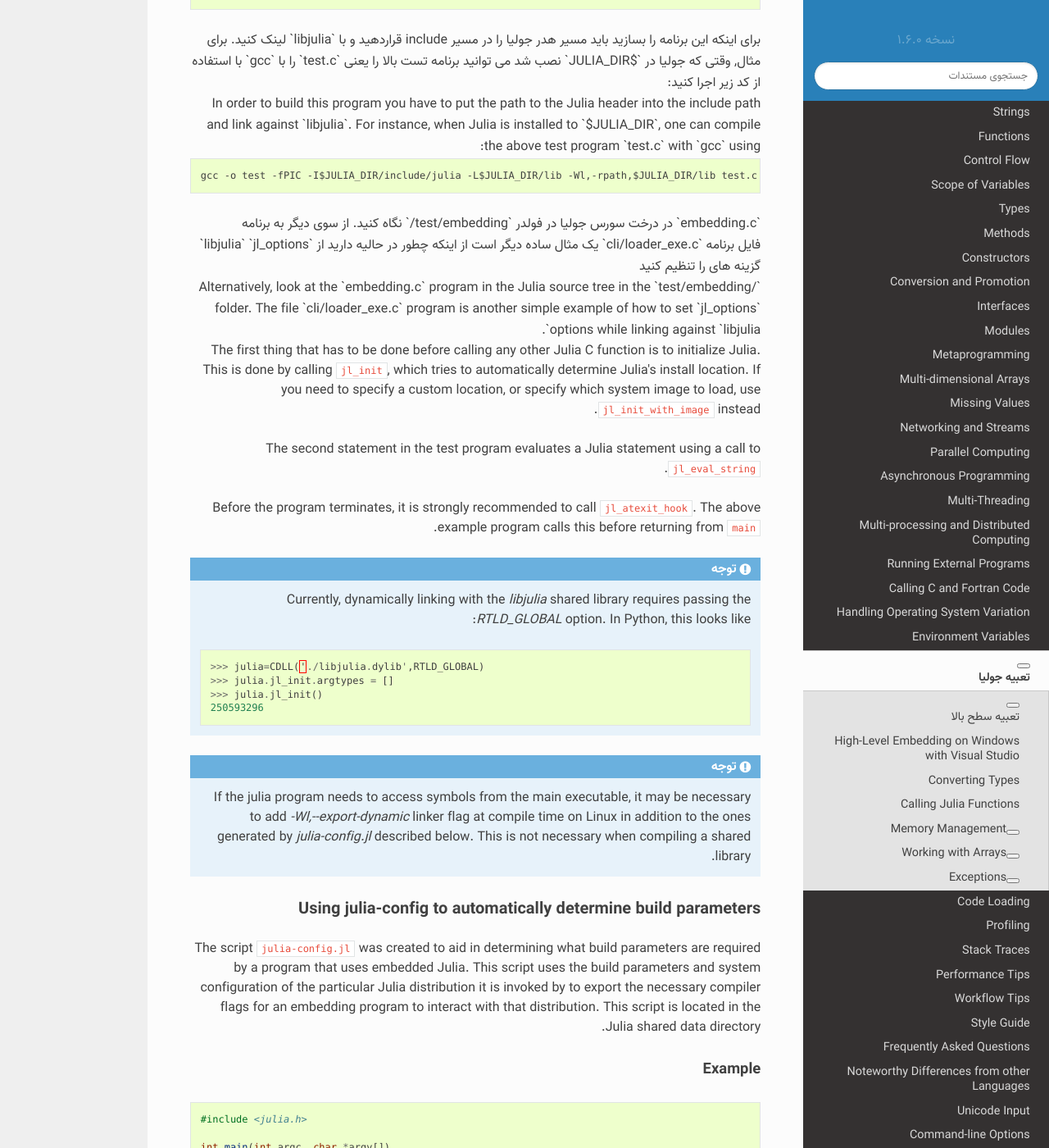
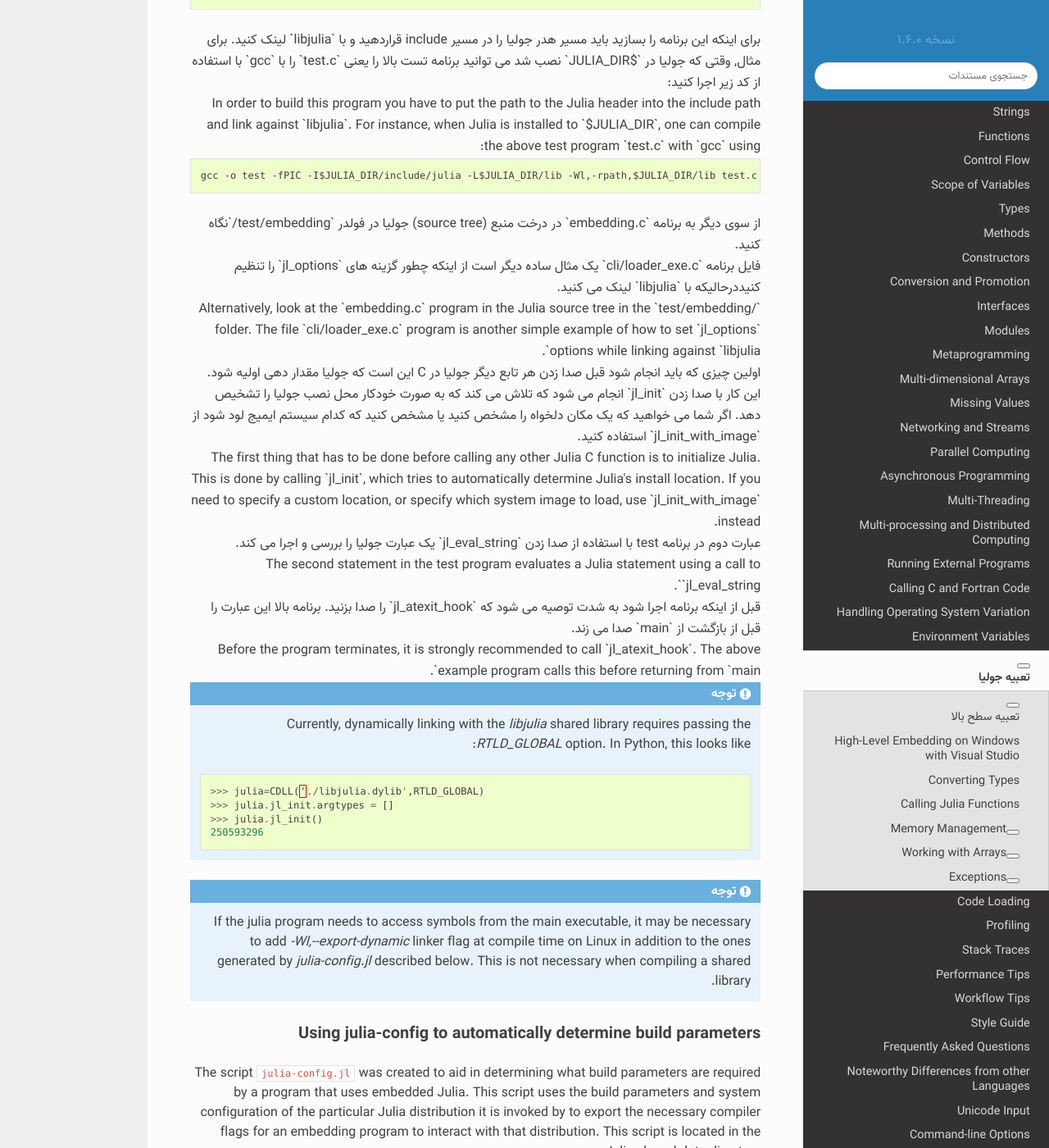
Before and after one commit to AppliedLinearAlgebra-Sharif/julia-docs, a Sphinx documentation site: the page built from docs/manual/embedding.md, in a window 1280 px wide and 1400 px high, scrolled down 1412 px. Shown: the whole window at 82% size. Built offline with Sphinx 7.4.7 and the Read the Docs theme 2.0.0, drawn with Linux system fonts in a browser that asks for light colours; pages that are not in the unit, such as notebooks, are missing from menus.

Commit message:
Update embedding.md

````diff
--- a/docs/manual/embedding.md
+++ b/docs/manual/embedding.md
@@ -56,25 +56,29 @@ the above test program `test.c` with `gcc` using:
 ```
 gcc -o test -fPIC -I$JULIA_DIR/include/julia -L$JULIA_DIR/lib -Wl,-rpath,$JULIA_DIR/lib test.c -ljulia
 ```
- <div dir="rtl"> `embedding.c` در درخت سورس جولیا در فولدر `test/embedding/` نگاه کنید. از سوی دیگر به برنامه   </div>
-  <div dir="rtl"> فایل برنامه `cli/loader_exe.c` یک مثال ساده دیگر است از اینکه چطور در حالیه دارید از `libjulia` `jl_options`  گزینه های را تنظیم کنید</div>
+<div dir="rtl"> از سوی دیگر به برنامه `embedding.c` در درخت منبع (source tree) جولیا در فولدر `test/embedding/`نگاه کنید.</div>
+<div dir="rtl">  فایل برنامه `cli/loader_exe.c` یک مثال ساده دیگر است از اینکه چطور گزینه های `jl_options` را تنظیم کنیددرحالیکه با `libjulia` لینک می کنید.</div>
 Alternatively, look at the `embedding.c` program in the Julia source tree in the `test/embedding/` folder.
 The file `cli/loader_exe.c` program is another simple example of how to set `jl_options` options while
 linking against `libjulia`.
 
+<div dir="rtl"> اولین چیزی که باید انجام شود قبل صدا زدن هر تابع دیگر جولیا در C این است که جولیا مقدار دهی اولیه شود. این کار با صدا زدن `jl_init` انجام می شود که تلاش می کند که به صورت خودکار محل نصب جولیا را تشخیص دهد. اگر شما می خواهید که یک مکان دلخواه را مشخص کنید یا مشخص کنید که کدام سیستم ایمیج لود شود از `jl_init_with_image` استفاده کنید.</div>
 The first thing that has to be done before calling any other Julia C function is to initialize
 Julia. This is done by calling `jl_init`, which tries to automatically determine Julia's install
 location. If you need to specify a custom location, or specify which system image to load,
 use `jl_init_with_image` instead.
 
+<div dir="rtl"> عبارت دوم در برنامه test با استفاده از صدا زدن `jl_eval_string` یک عبارت جولیا را بررسی و اجرا می کند.</div>
 The second statement in the test program evaluates a Julia statement using a call to `jl_eval_string`.
 
+<div dir="rtl"> قبل از اینکه برنامه اجرا شود به شدت توصیه می شود که `jl_atexit_hook` را صدا بزنید.  برنامه بالا این عبارت را قبل از بازگشت از `main` صدا می زند. </div>
 Before the program terminates, it is strongly recommended to call `jl_atexit_hook`.  The above
 example program calls this before returning from `main`.
 
 ```eval_rst
 
 .. note::
+    .. <div dir="rtl"> توجه </div>::
     Currently, dynamically linking with the `libjulia` shared library requires passing the `RTLD_GLOBAL`
     option. In Python, this looks like:
 
````
